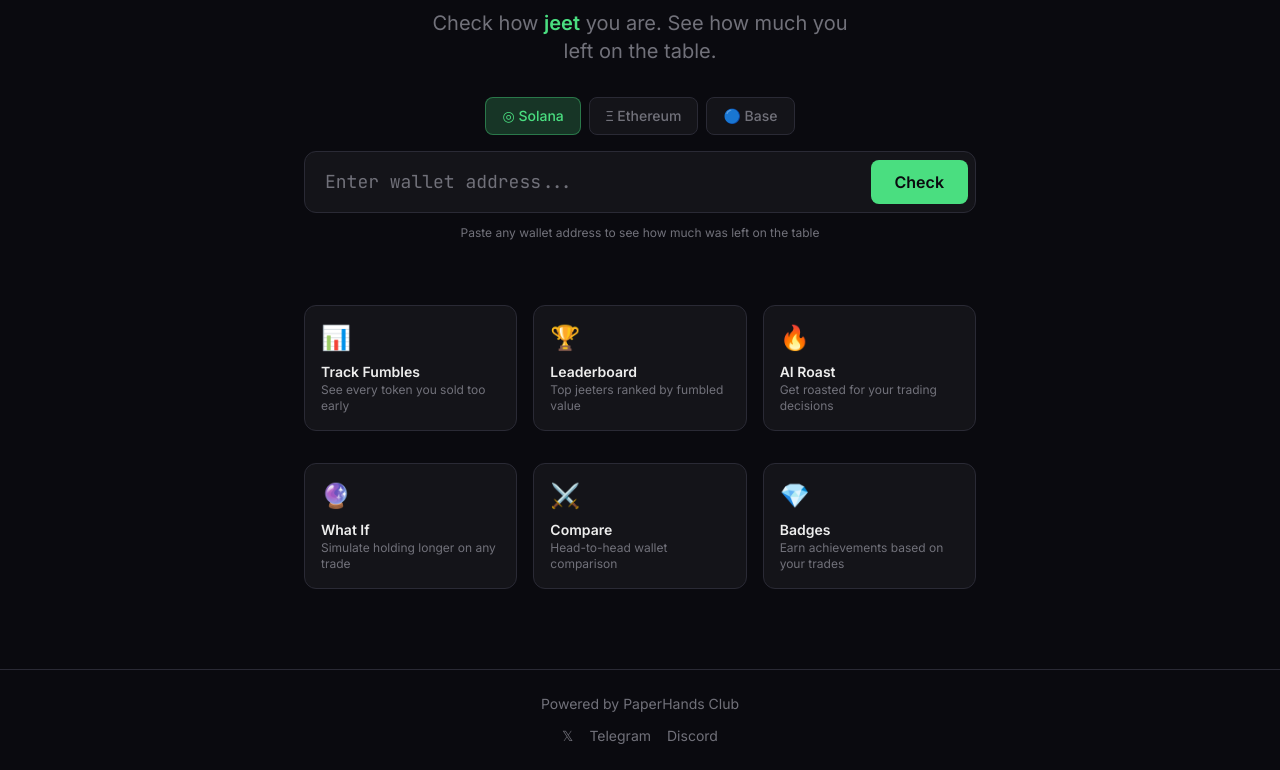
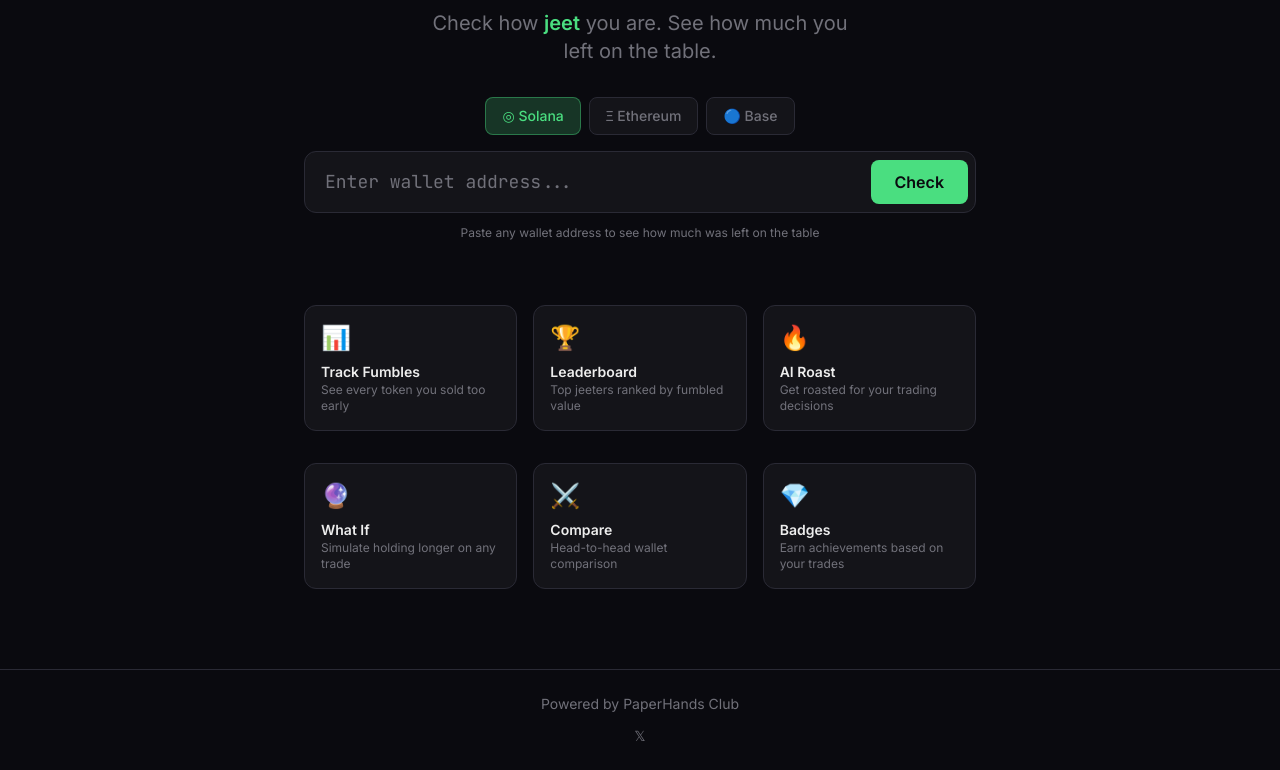
Before and after one commit to Devjustdeving/paperhands, a Next.js app: page / in a window 1280 px wide. Shown: the part 280-1050 px from the top of the page. Built offline with nearby package versions, Linux system fonts and the light colour scheme.

Commit message:
Remove Telegram/Discord from footer, link X to PHdotClub

```diff
--- a/src/app/layout.tsx
+++ b/src/app/layout.tsx
@@ -24,9 +24,7 @@
         <footer className="border-t border-border py-6 text-center text-muted text-sm">
           <p>Powered by PaperHands Club</p>
           <div className="flex justify-center gap-4 mt-3">
-            <span className="hover:text-foreground cursor-pointer transition-colors">𝕏</span>
-            <span className="hover:text-foreground cursor-pointer transition-colors">Telegram</span>
-            <span className="hover:text-foreground cursor-pointer transition-colors">Discord</span>
+            <a href="https://x.com/PHdotClub" target="_blank" rel="noopener noreferrer" className="hover:text-foreground transition-colors">𝕏</a>
           </div>
         </footer>
       </body>
```
